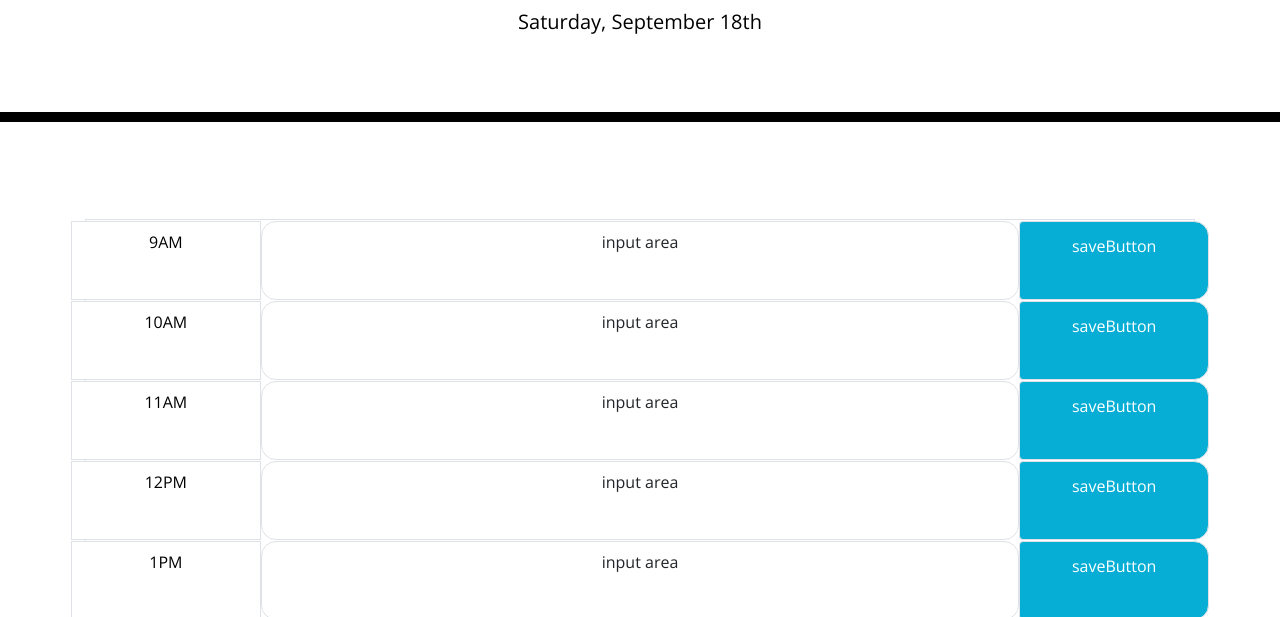
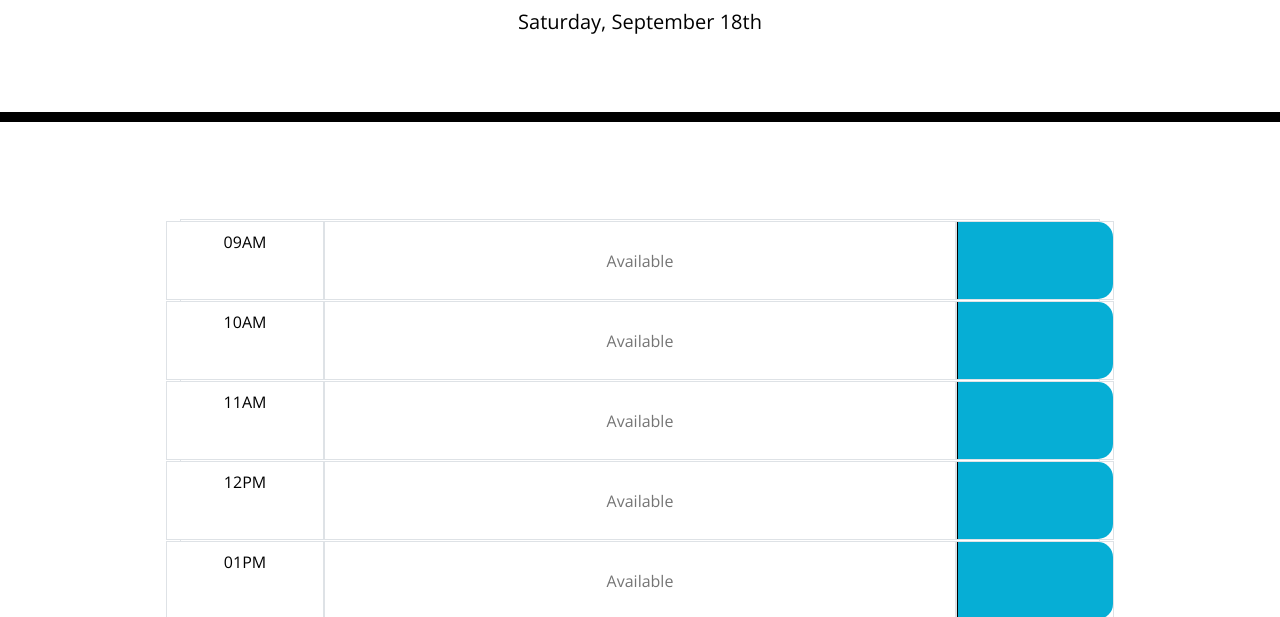
Before and after one commit to DevRayHE/work-day-scheduler, a plain HTML site: page index.html in a window 1280 px wide. Shown: the part 182-799 px from the top of the page. Drawn offline with nearby package versions, Linux system fonts and the light colour scheme.

Commit message:
aded dymanic generated unique ID and event listener to each timeblock input and button element

```diff
--- a/assets/css/style.css
+++ b/assets/css/style.css
@@ -69,4 +69,18 @@ textarea {
 .saveBtn i:hover {
   font-size: 20px;
   transition: all 0.3s ease-in-out;
+
 }
+
+/* Style input area to take up the whole td appended to */
+input, textarea {
+  position: absolute;
+  top:0;
+  bottom:0;
+  left:0;
+  right:0;
+  resize:none;
+
+  width:100%;
+  border:none;
+}
--- a/assets/js/script.js
+++ b/assets/js/script.js
@@ -4,7 +4,8 @@ var timeTableDisplayEl = $("#timeTableDisplay");
 var dateDisplayEl = $("#currentDay");
 
 
-// For loop generate table row x 8, assgin relevant class to each.
+// For loop generate table row x 8, assgin relevant class and IDs to each.
+// Jquery to dynamically update html and css
 for (i = 0; i < 9; i++ ) {
   if (i<3) {
     var hour = (i + 9) + "AM";
@@ -14,16 +15,54 @@ for (i = 0; i < 9; i++ ) {
     var hour = (i -3) + "PM";
   }
 
+  // Check and make all hour same length format, such as convert 9AM to 09AM.
+  if (hour.length !== 4) {
+    hour = "0" + hour;
+  }
+
   var timeTableRowEl = $("<tr>").addClass("row");
 
-  var hourEl = $("<td>").addClass("col-2 hour").text(hour);
-  var inputEl = $("<td>").addClass("col-8 time-block").text("input area");
-  var saveBtn = $("<td>").addClass("col-2 btn saveBtn").text("saveButton");
+  var hourEl = $("<td>")
+    .addClass("col-2 hour")
+    .text(hour);
+
+  var inputRowEl = $("<td>")
+    .addClass("col-8");
+
+  // Assign each btn a unique ID for event listening
+  var saveBtnEl = $("<td>")
+    .addClass("col-2")
+    .text("saveButton");
+
+  $("<input>").attr({
+    type:"button",
+    id: hour+"Btn",
+  })
+  .addClass("saveBtn")
+  .text("saveButton")
+  .appendTo(saveBtnEl);
+
+
+    // .attr({
+    // type:"button",
+    // id: hour + "Btn",
+    // enable:true})
+    // .addClass("col-2 saveBtn")
+    // .text("saveButton")
+
+
+  // Assign each input field a unique ID
+  $("<input>").attr({
+    type:"text",
+    id: hour + "Input",
+    placeholder:"Available",
+    class:"time-block"})
+    .appendTo(inputRowEl);
 
   timeTableRowEl.append(
     hourEl,
-    inputEl,
-    saveBtn
+    inputRowEl,
+    saveBtnEl
   );
 
   timeTableDisplayEl.append(timeTableRowEl);
@@ -36,13 +75,21 @@ for (i = 0; i < 9; i++ ) {
 
 
 // Add event listener to the timeblocks, based on target update relevant row only.
+$(":input").click(function (event) {
+  console.log("clicked!");
+  console.log(event.target.id.substring(0,4));
+});
+
+
+// Save events for each hour of the day - local storage
+function saveInput() {
+  console.log("content saved!");
+}
 // With Moment.js .diff() method, compare timeblock vs current time, update attributes accordingly.
 
 
 
 // Moment.js to display current date and time
-// format is Thursday, September 15th
-
 // handle displaying the date
 function displayDate() {
   var dateToday = moment().format("dddd, MMMM Do");
@@ -54,7 +101,3 @@ displayDate();
 
 
 // Moment.js to compare curent time vs schedule time => dynamically update status of task
-
-// Jquery to dynamically update html and css
-
-// Save events for each hour of the day - local storage
--- a/index.html
+++ b/index.html
@@ -37,7 +37,8 @@
     <div class="container">
       <!-- Timeblocks go here -->
       <div class="row">
-        <section class="col-12">
+        <section class="col-1"></section>
+        <section class="col-10">
           <div class="table">
             <table class="table table-bordered">
               <tbody id="timeTableDisplay">
@@ -45,6 +46,7 @@
             </table>
           </div>
         </section>
+        <section class="col-1"></section>
       </div>
     </div>
 
```
